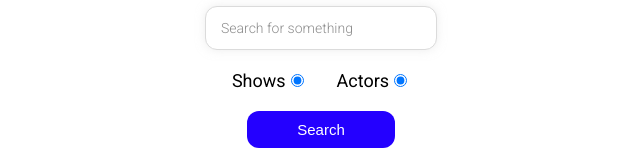
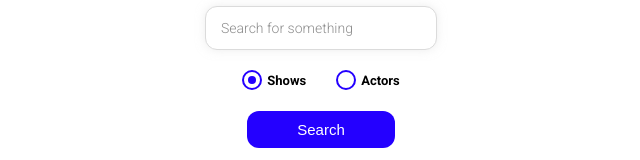
Before and after one commit to Tehreem-Arshad-maker/box-office, a React (Create React App) app: page / in a window 1280 px wide. Shown: the part 198-358 px from the top of the page, without its empty margins (319-959 px from the left). Built offline with nearby package versions, Linux system fonts and the light colour scheme.

Commit message:
added animation to cards using react-fade-in

```diff
--- a/package.json
+++ b/package.json
@@ -8,6 +8,7 @@
     "@testing-library/user-event": "^12.8.3",
     "react": "^17.0.2",
     "react-dom": "^17.0.2",
+    "react-fade-in": "^2.0.1",
     "react-router": "^5.2.0",
     "react-router-dom": "^5.2.0",
     "react-scripts": "^4.0.3",
--- a/src/components/CustomRadio.js
+++ b/src/components/CustomRadio.js
@@ -52,13 +52,15 @@ export const RadioWrapper = styled.label`
     background: ${({ theme }) => theme.mainColors.blue};
   }
 `;
+
 export const CustomRadio = ({ label, ...restProps }) => {
   return (
-    <label htmlFor={restProps.id}>
+    <RadioWrapper htmlFor={restProps.id}>
       {label}
       <input {...restProps} type="radio" />
       <span />
-    </label>
+    </RadioWrapper>
   );
 };
-// the order of restprops and type should br like this to avoid overriding
+
+export default CustomRadio;
--- a/src/components/MainPageLayout.js
+++ b/src/components/MainPageLayout.js
@@ -14,3 +14,4 @@ export const MainPageLayout = ({ children }) => {
     </div>
   );
 };
+export default MainPageLayout;
--- a/src/components/Styled.js
+++ b/src/components/Styled.js
@@ -1,6 +1,7 @@
 import styled from 'styled-components';
+import FadeIn from 'react-fade-in';
 
-export const FlexGrid = styled.div`
+export const FlexGrid = styled(FadeIn)`
   display: flex;
   justify-content: center;
   flex-wrap: wrap;
--- a/src/components/actor/ActorGrid.js
+++ b/src/components/actor/ActorGrid.js
@@ -17,7 +17,7 @@ export const ActorGrid = ({ data }) => {
           deathday={person.deathday}
           gender={person.gender}
           image={person.image ? person.image.medium : IMAGE_NOT_FOUND}
-          />
+        />
       ))}
     </FlexGrid>
   );
--- a/src/components/show/ShowGrid.js
+++ b/src/components/show/ShowGrid.js
@@ -34,3 +34,4 @@ export const ShowGrid = ({ data }) => {
     </FlexGrid>
   );
 };
+export default ShowGrid;
--- a/src/pages/Home.js
+++ b/src/pages/Home.js
@@ -1,54 +1,51 @@
 import React, { useState } from 'react';
+
+import { apiGet } from '../misc/config';
+import { ShowGrid } from '../components/show/ShowGrid';
+
 import { ActorGrid } from '../components/actor/ActorGrid';
-import { CustomRadio } from '../components/CustomRadio';
-import { MainPageLayout } from '../components/MainPageLayout';
-import { ShowGrid } from '../components/show/ShowGrid';
-import { apiGet } from '../misc/config';
 import { useLastQuery } from '../misc/custom-hools';
 import {
+  SearchInput,
   RadioInputsWrapper,
   SearchButtonWrapper,
-  SearchInput,
 } from './Home.styled';
+
+// eslint-disable-next-line import/no-named-as-default
+import CustomRadio from '../components/CustomRadio';
+import { MainPageLayout } from '../components/MainPageLayout';
 
 export const Home = () => {
   const [input, setInput] = useLastQuery();
   const [results, setResults] = useState(null);
-  const onInputChange = ev => {
-    // ev object
-
-    setInput(ev.target.value);
-  };
-  const [searchOption, setSeachOption] = useState('shows');
+  const [searchOption, setSearchOption] = useState('shows');
 
   const isShowsSearch = searchOption === 'shows';
-  // useEffect(() => {
-  //   console.log('use useefect function');
-  //   return () => {
-  //     console.log('exit');
-  //   };
-  // }, [searchOption]);
   const onSearch = () => {
     apiGet(`/search/${searchOption}?q=${input}`).then(result => {
       setResults(result);
-      // https://api.tvmaze.com/search/shows?q=men
-
-      // console.log(result);
     });
   };
+
+  const onInputChange = ev => {
+    setInput(ev.target.value);
+  };
+
   const onKeyDown = ev => {
     if (ev.keyCode === 13) {
       onSearch();
-    } // console.log(ev.keycode);
+    }
   };
+
   const onRadioChange = ev => {
-    setSeachOption(ev.target.value);
+    setSearchOption(ev.target.value);
   };
-  console.log(searchOption);
+
   const renderResults = () => {
     if (results && results.length === 0) {
-      return <div> No results</div>;
+      return <div>No results</div>;
     }
+
     if (results && results.length > 0) {
       return results[0].show ? (
         <ShowGrid data={results} />
@@ -59,6 +56,7 @@ export const Home = () => {
 
     return null;
   };
+
   return (
     <MainPageLayout>
       <SearchInput
@@ -68,6 +66,7 @@ export const Home = () => {
         onKeyDown={onKeyDown}
         value={input}
       />
+
       <RadioInputsWrapper>
         <div>
           <CustomRadio
@@ -78,26 +77,26 @@ export const Home = () => {
             onChange={onRadioChange}
           />
         </div>
+
         <div>
           <CustomRadio
             label="Actors"
-            id="actor-search"
+            id="actors-search"
             value="people"
-            checked={isShowsSearch}
+            checked={!isShowsSearch}
             onChange={onRadioChange}
           />
         </div>
       </RadioInputsWrapper>
+
       <SearchButtonWrapper>
         <button type="button" onClick={onSearch}>
-          {' '}
           Search
         </button>
       </SearchButtonWrapper>
       {renderResults()}
     </MainPageLayout>
   );
-  // whatever goes inside this tag will be a part of mainpagelayout
-  // we have used children property in that
-  // value prop inside input element is to directly associate input state with the input element.
 };
+
+export default Home;
```
Also changed, not shown: 1 other file (tests, documents, lock files or other folders).
